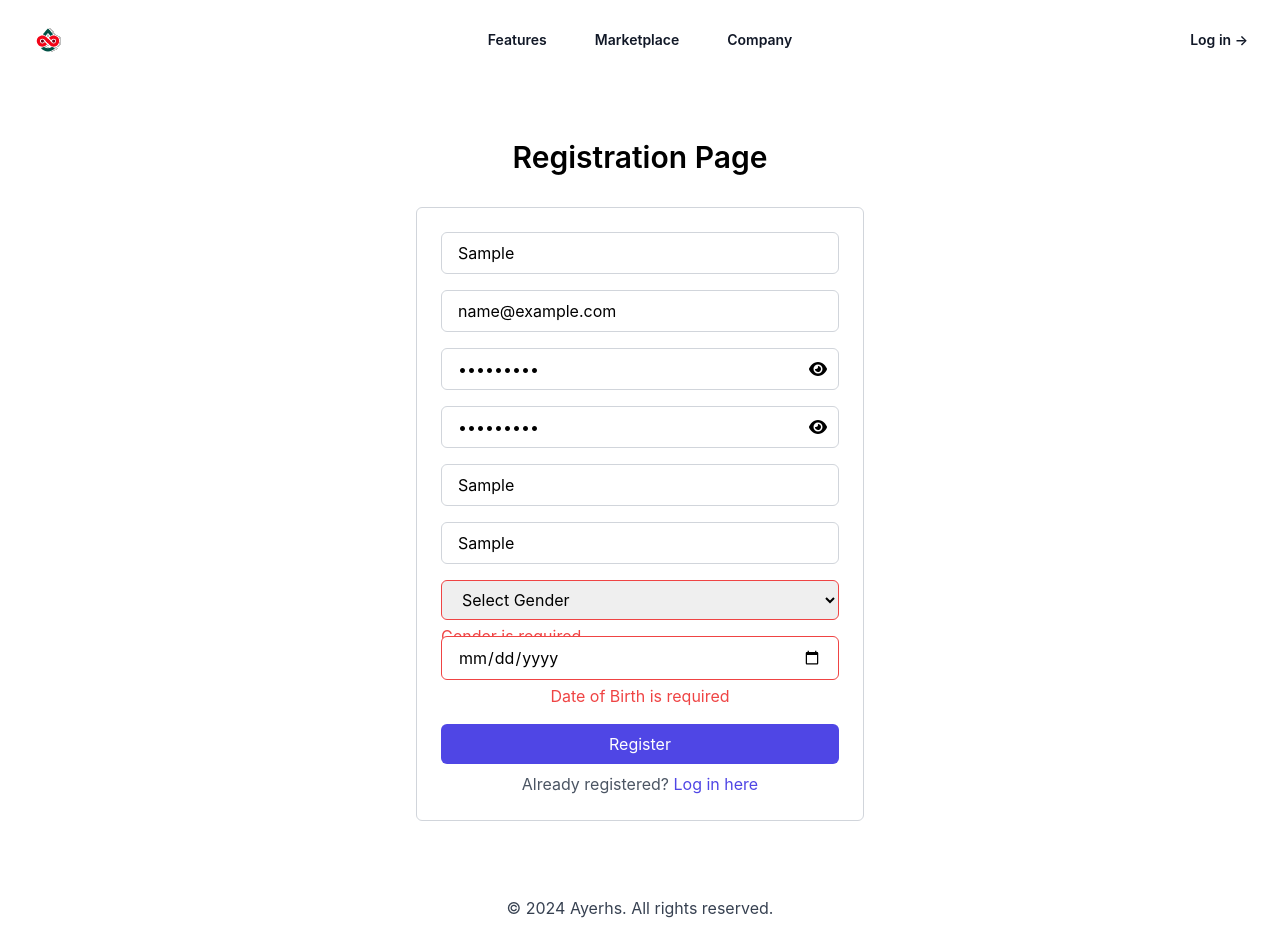
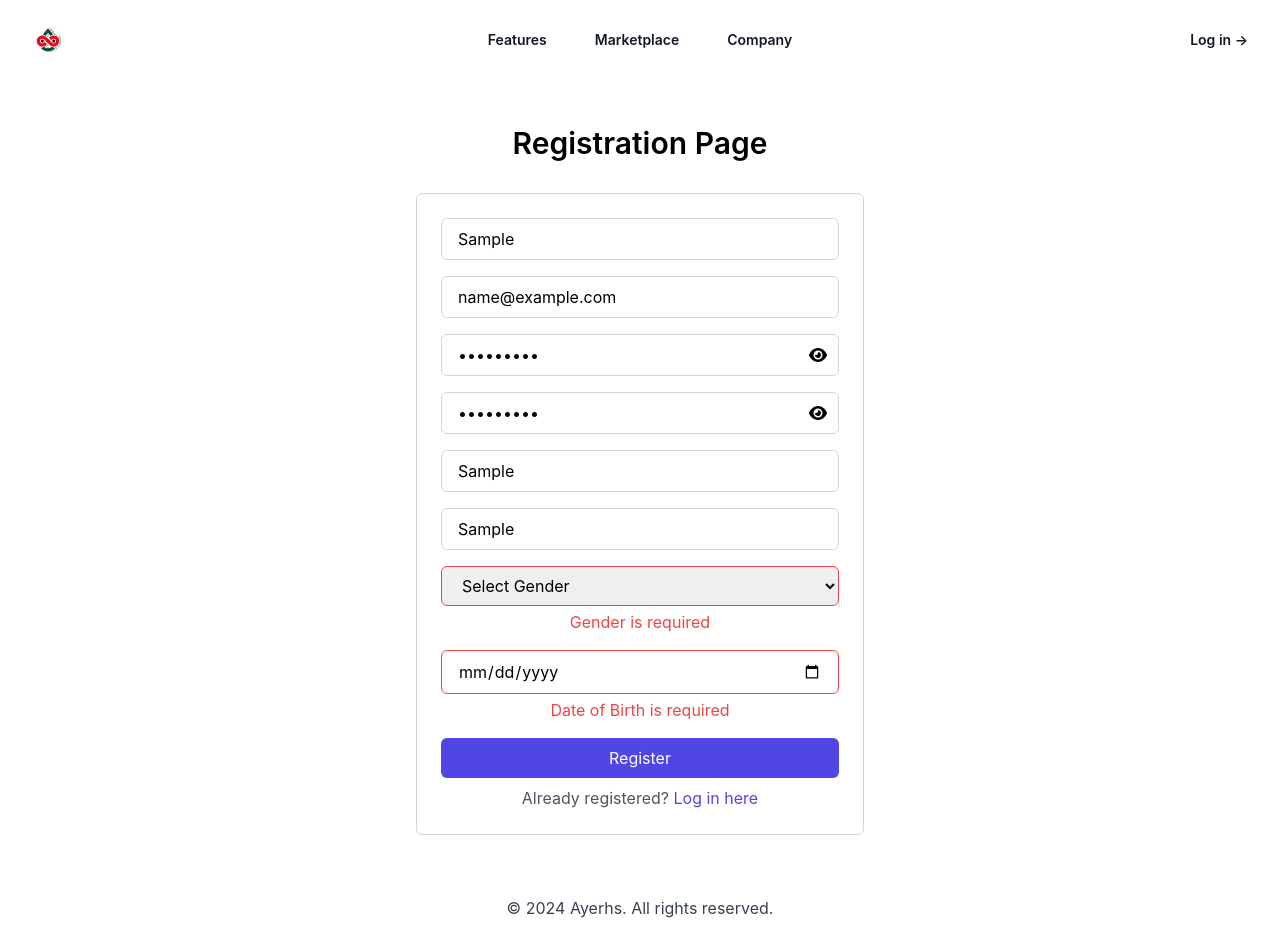
Before and after one commit to TheCoderAbhishek/login-reactjs-dotnet-postgre, a React (Create React App) app in the folder react-app/: page /registration in a window 1280 px wide. Both pictures are taken after typing "Sample", "name@example.com", "Sample123", "Sample123", "Sample", "Sample" into the empty fields and a click on the button "Register". Built offline with nearby package versions, Linux system fonts and the light colour scheme.

Commit message:
solved overlapping bug

```diff
--- a/react-app/src/pages/registration/Registration.js
+++ b/react-app/src/pages/registration/Registration.js
@@ -168,7 +168,7 @@ const Registration = () => {
               <option value="other">Other</option>
             </select>
             {errors.gender && (
-              <p className="text-red-500 absolute top-full mt-1">{errors.gender}</p>
+              <p className="text-red-500 mt-1">{errors.gender}</p>
             )}
           </div>
           <InputField
```
